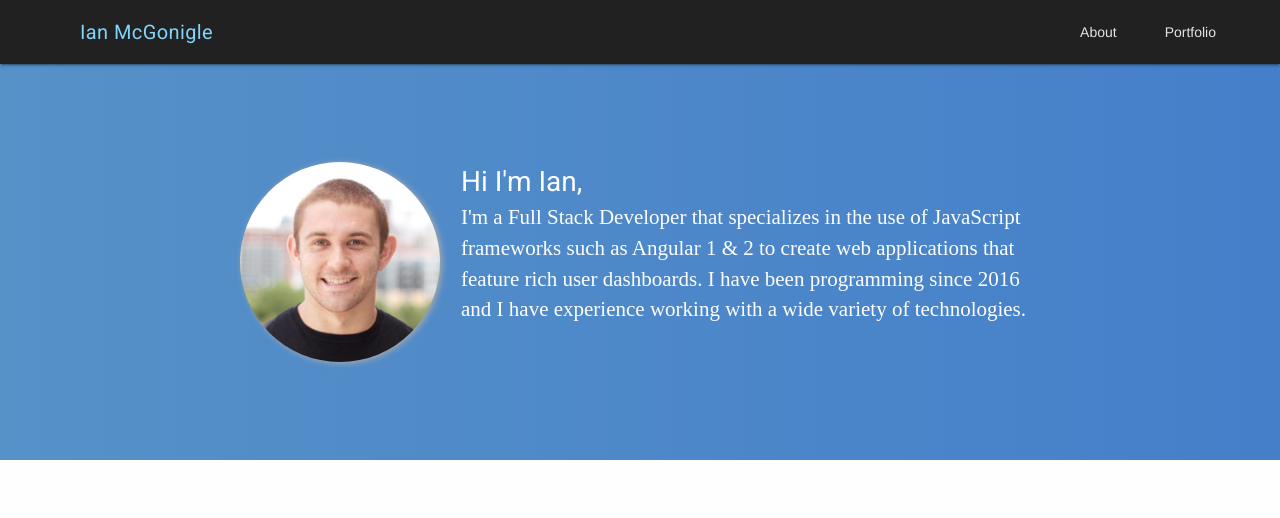
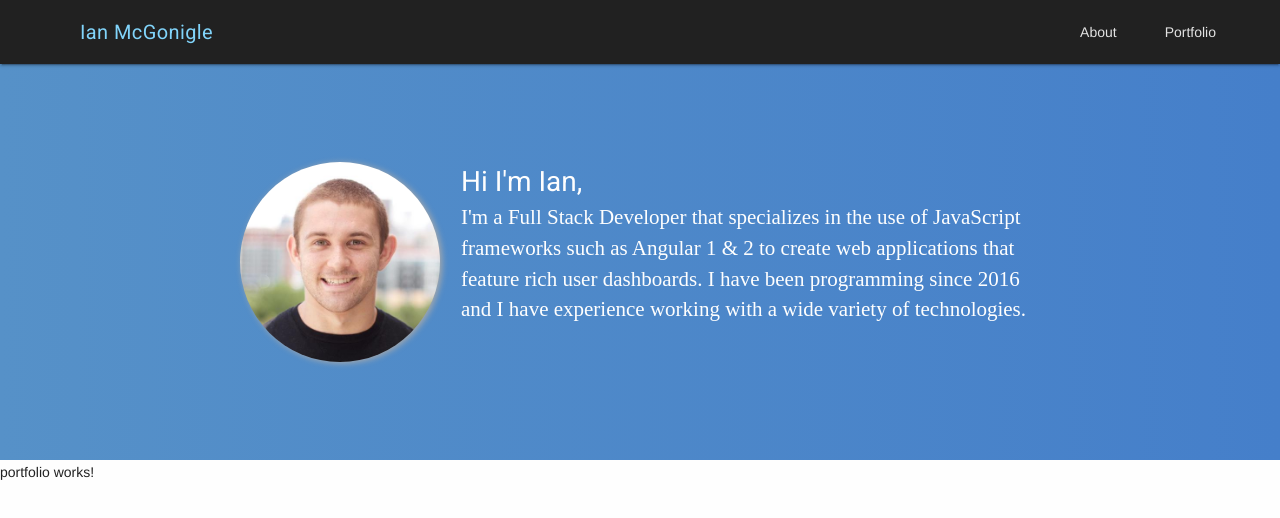
Before and after one commit to imcgonigle/Angular-Portfolio, an Angular app: page / in a window 1280 px wide. Shown: the top 518 px of the page. Built offline with nearby package versions, Linux system fonts and the light colour scheme.

Commit message:
add app-component element

```diff
--- a/src/app/app.component.html
+++ b/src/app/app.component.html
@@ -2,5 +2,6 @@
     <app-header [title]="title" class="mdl-layout__header mdl-layout__header"></app-header>
     <main class="mdl-layout__content">
         <app-about></app-about>
+        <app-portfolio></app-portfolio>
     </main>
 </div>
```
